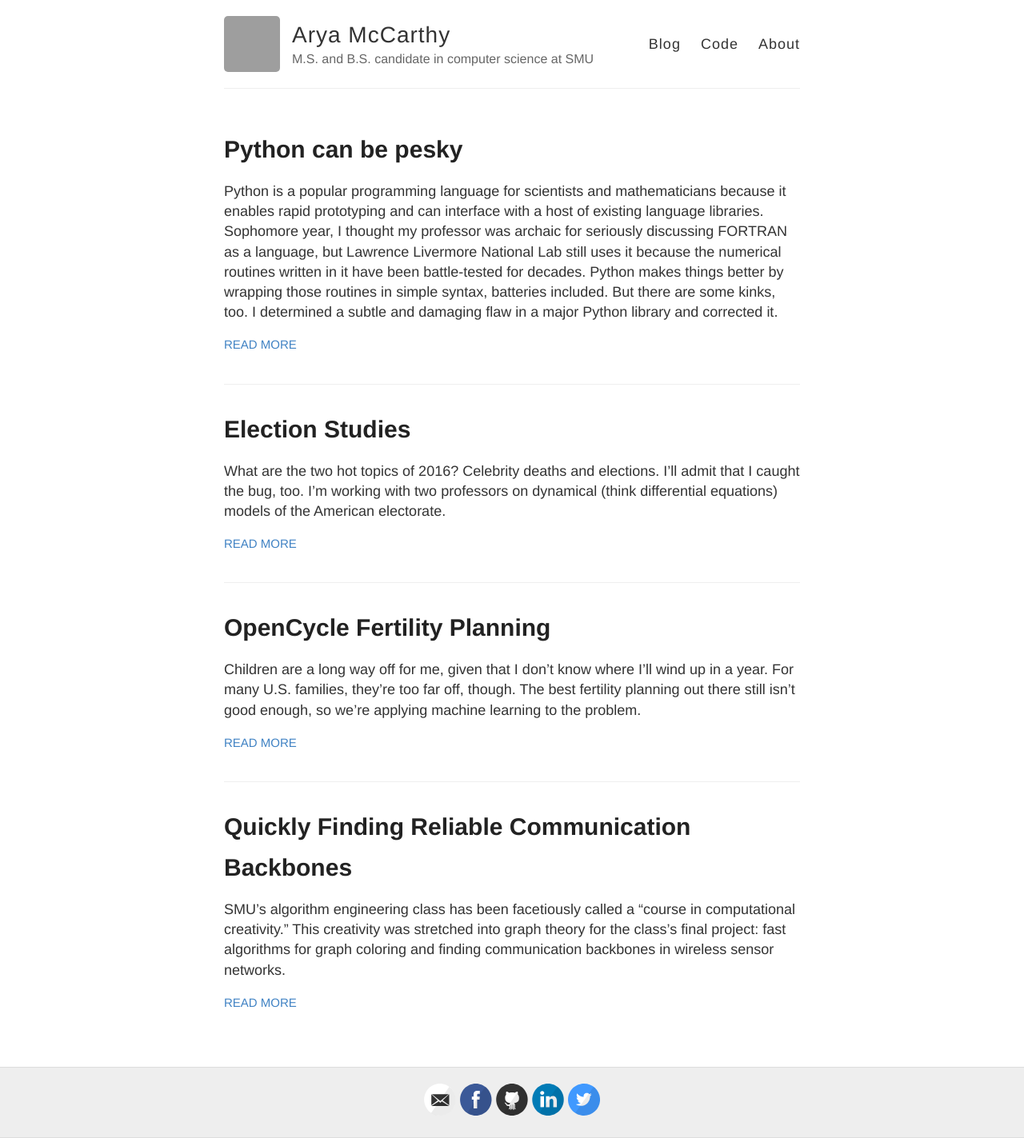
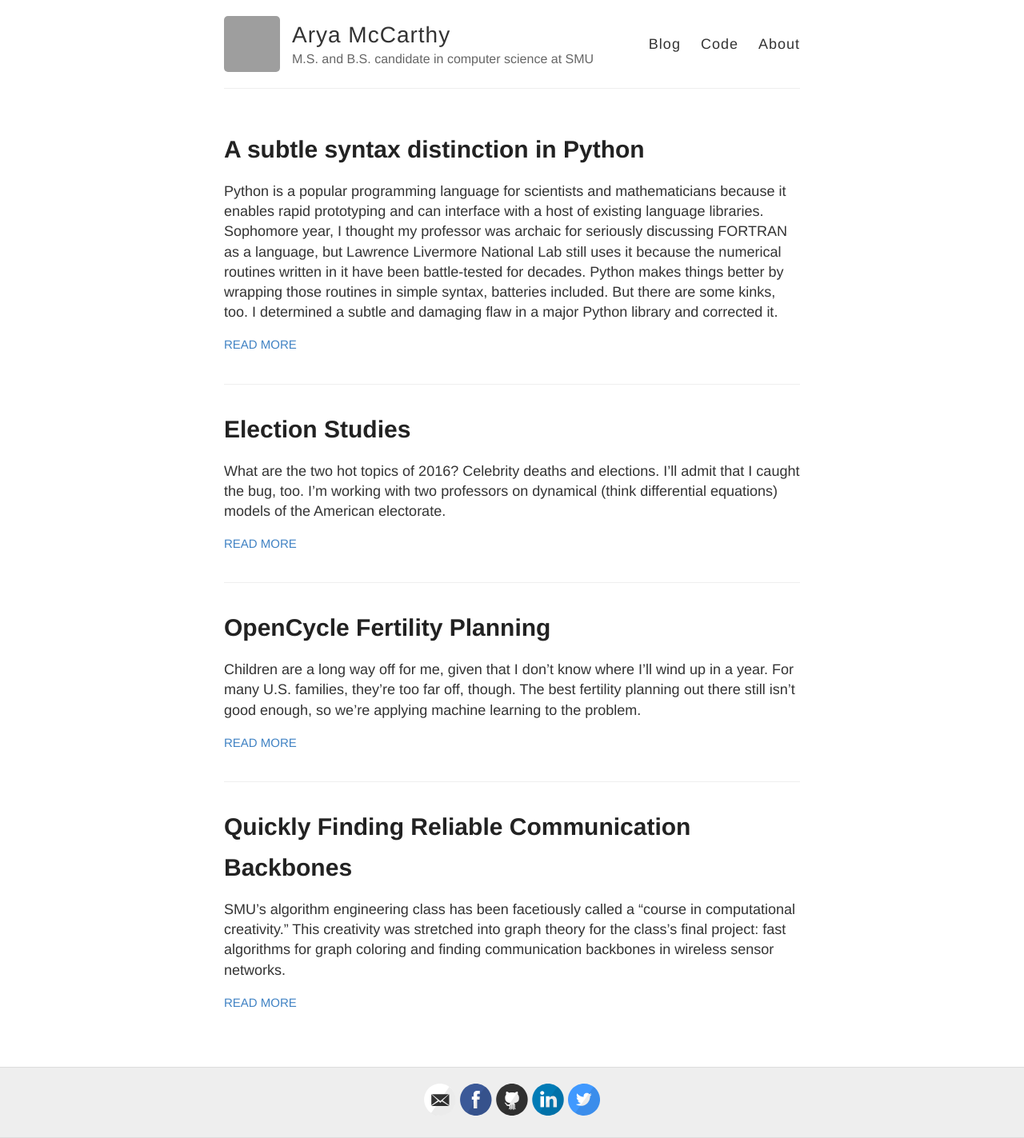
Before and after one commit to aryamccarthy/aryamccarthy.github.io, a Jekyll site: the page built from index.html, in a window 1280 px wide. Shown: the whole page at 80% size. Built offline with Jekyll 4.4.1, drawn with Linux system fonts in a browser that asks for light colours; grey boxes are pictures that could not be loaded.

Commit message:
Clean up article

````diff
--- a/_posts/2016-12-23-Testing-things.md
+++ b/_posts/2016-12-23-Testing-things.md
@@ -1,6 +1,6 @@
 ---
 layout: post
-title: Python can be pesky
+title: A subtle syntax distinction in Python
 ---
 
 Python is a popular programming language for scientists and mathematicians because it enables rapid prototyping and can interface with a host of existing language libraries. Sophomore year, I thought my professor was archaic for seriously discussing FORTRAN as a language, but Lawrence Livermore National Lab still uses it because the numerical routines written in it have been battle-tested for decades. Python makes things better by wrapping those routines in simple syntax, batteries included. But there are some kinks, too. I determined a subtle and damaging flaw in a major Python library and corrected it.
@@ -29,7 +29,7 @@ By flipping all its coins the right way, the build passed. But passing wasn't en
 
 ---
 
-Sets got strapped into Python later in its life. Frozensets are their immutable (and consequently hashable) cousin. Calling ```set(frozenset(x))``` is consequently the same as just calling ```python set(x)```—it's a typecast. Instead, we need ```set([frozenset(x)])```—expressing a one-element set—but our syntax is looking rough. The cleanest way to express this is some syntactic sugar that was introduced in Python 2.7: a set literal. The set literal syntax `{foo}` makes us less likely to make the mistake shown above. The easiest way, then, to express what we're after is this:
+Sets got strapped into Python later in its life. Frozensets are their immutable (and consequently hashable) cousin. Calling ```set(frozenset(x))``` is consequently the same as just calling ```python set(x)```—it's a typecast. Instead, we need ```set([frozenset(x)])```—expressing a one-element set—but our syntax is looking rough. The cleanest way to express this is some syntactic sugar that was introduced in Python 2.7: a set literal. The set literal syntax `{foo}` makes us *less likely to make the mistake* shown above. The easiest way, then, to express what we're after is this:
 
 ```python
 assert(result in [ground_truth, {frozenset(range(16))}])
````
